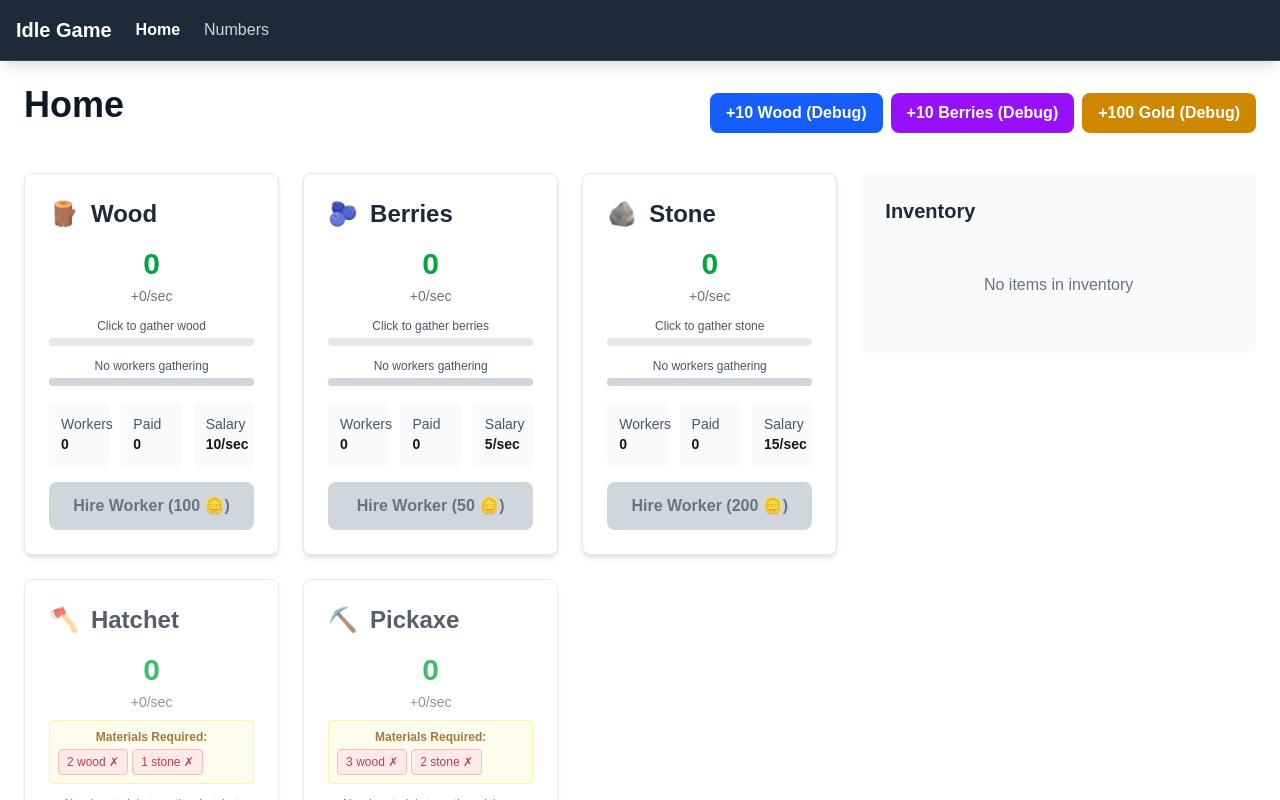
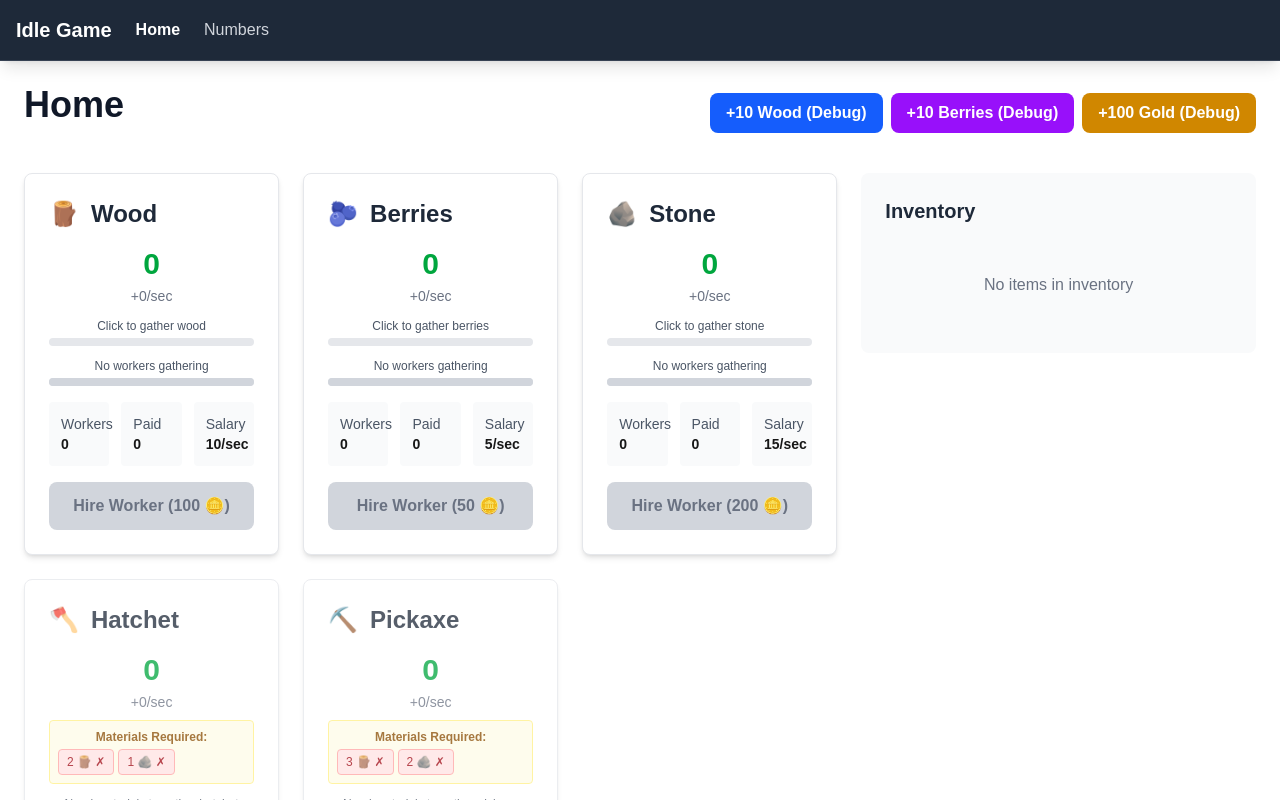
Before and after one commit to merklegroot/idle, a Next.js app: page /home in a window 1280 px wide. Shown: the top 800 px of the page. Built offline with nearby package versions, Linux system fonts and the light colour scheme.

Commit message:
required materials icons

```diff
--- a/components/ResourceControl.tsx
+++ b/components/ResourceControl.tsx
@@ -2,7 +2,7 @@
 
 import { useEffect } from 'react';
 import useGameStore from '../stores/gameStore';
-import { GatherableResourceDef } from '../app/models/ResourceDef';
+import { GatherableResourceDef, WoodDef, BerryDef, StoneDef, HatchetDef, PickaxeDef } from '../app/models/ResourceDef';
 import { formattingUtil } from '@/utils/formattingUtil';
 
 export default function ResourceControl({resourceDef}: {resourceDef: GatherableResourceDef}) {
@@ -42,6 +42,15 @@ export default function ResourceControl({resourceDef}: {resourceDef: GatherableR
   } = resource || {};
 
   const goldAmount = gold?.amount || 0;
+
+  // Resource icon mapping
+  const resourceIcons: Record<string, string> = {
+    wood: WoodDef.icon,
+    berries: BerryDef.icon,
+    stone: StoneDef.icon,
+    hatchet: HatchetDef.icon,
+    pickaxe: PickaxeDef.icon
+  };
 
   // Check if materials are available for gathering
   const hasMaterials = resourceDef.materials ?
@@ -97,7 +106,7 @@ export default function ResourceControl({resourceDef}: {resourceDef: GatherableR
                             : 'bg-red-100 text-red-800 border border-red-300'
                         }`}
                       >
-                        {material.amount} {material.resourceKey} {hasEnough ? '✓' : '✗'}
+                        {material.amount} {resourceIcons[material.resourceKey] || material.resourceKey} {hasEnough ? '✓' : '✗'}
                       </span>
                     );
                   })}
```
